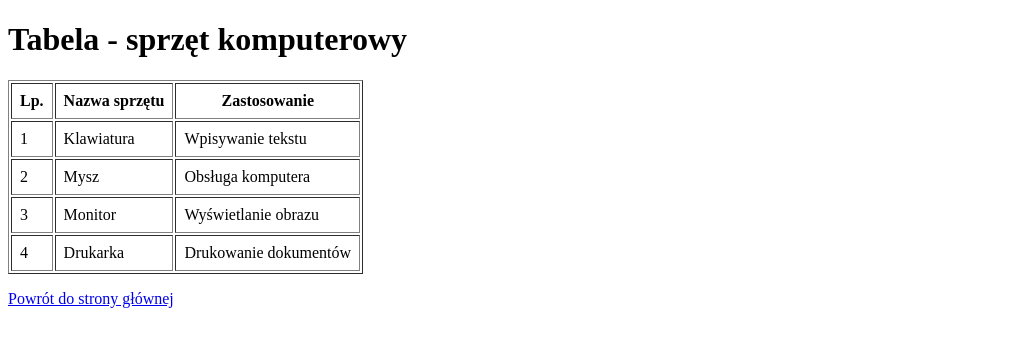
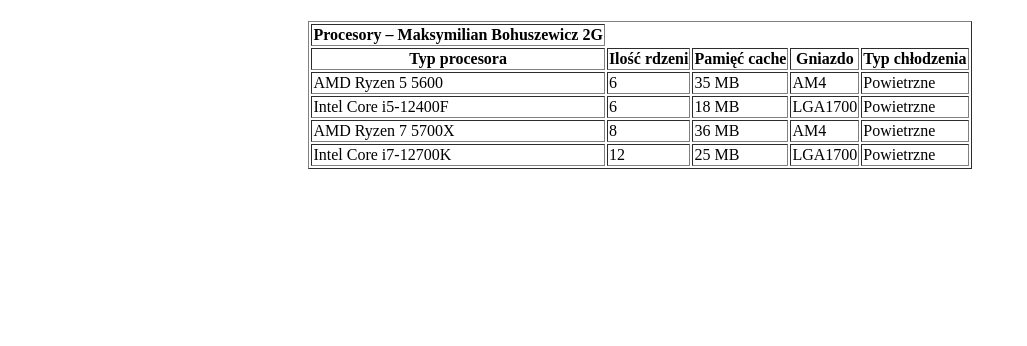
Before and after one commit to maksymilianbohuszewicz209-ux/index, a plain HTML site: page tabela_bohuszewicz.html in a window 1280 px wide. Shown: the whole page, without its empty margins (0-1027 px from the left). Drawn offline with Linux system fonts and the light colour scheme.

Commit message:
Add files via upload

```diff
--- a/tabela_bohuszewicz.html
+++ b/tabela_bohuszewicz.html
@@ -2,41 +2,54 @@
 <html lang="pl">
 <head>
     <meta charset="UTF-8">
-    <title>Tabela komputerowa</title>
+    <title>Procesory</title>
 </head>
 <body>
 
-    <h1>Tabela - sprzęt komputerowy</h1>
+<h1 style="text-align: center;">
 
-    <table border="1" cellpadding="8">
+</h1>
+
+<table border="1" align="center">
   <tr>
-            <th>Lp.</th>
-            <th>Nazwa sprzętu</th>
-            <th>Zastosowanie</th>
+ <th>Procesory – Maksymilian Bohuszewicz 2G</th>
  </tr>
   <tr>
-            <td>1</td>
-            <td>Klawiatura</td>
-            <td>Wpisywanie tekstu</td>
+        <th>Typ procesora</th>
+        <th>Ilość rdzeni</th>
+        <th>Pamięć cache</th>
+        <th>Gniazdo</th>
+        <th>Typ chłodzenia</th>
     </tr>
     <tr>
-            <td>2</td>
-            <td>Mysz</td>
-            <td>Obsługa komputera</td>
+        <td>AMD Ryzen 5 5600</td>
+        <td>6</td>
+        <td>35 MB</td>
+        <td>AM4</td>
+        <td>Powietrzne</td>
     </tr>
     <tr>
-            <td>3</td>
-            <td>Monitor</td>
-            <td>Wyświetlanie obrazu</td>
+        <td>Intel Core i5-12400F</td>
+        <td>6</td>
+        <td>18 MB</td>
+        <td>LGA1700</td>
+        <td>Powietrzne</td>
     </tr>
     <tr>
-            <td>4</td>
-            <td>Drukarka</td>
-            <td>Drukowanie dokumentów</td>
+        <td>AMD Ryzen 7 5700X</td>
+        <td>8</td>
+        <td>36 MB</td>
+        <td>AM4</td>
+        <td>Powietrzne</td>
+    </tr>
+    <tr>
+        <td>Intel Core i7-12700K</td>
+        <td>12</td>
+        <td>25 MB</td>
+        <td>LGA1700</td>
+        <td>Powietrzne</td>
     </tr>
 </table>
 
-    <p><a href="index.html">Powrót do strony głównej</a></p>
-
 </body>
 </html>
```
Also changed, not shown: delete system.jpg (added), kaseta.jpg (added), okulary.jpg (added), outlook.jpg (added), woda.jpg (added), zamarzniętylaptop.jpg (added). Lines whose indentation alone changed are shown as unchanged.
